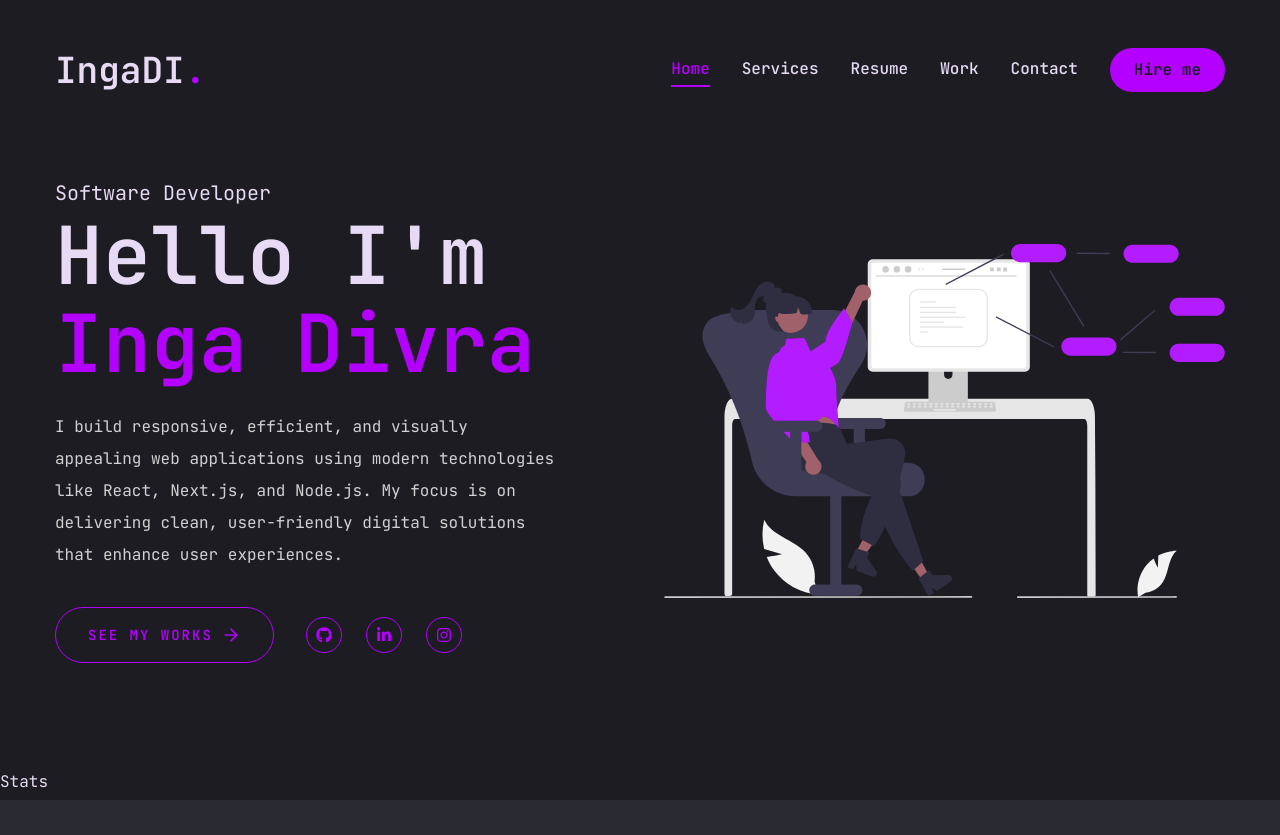
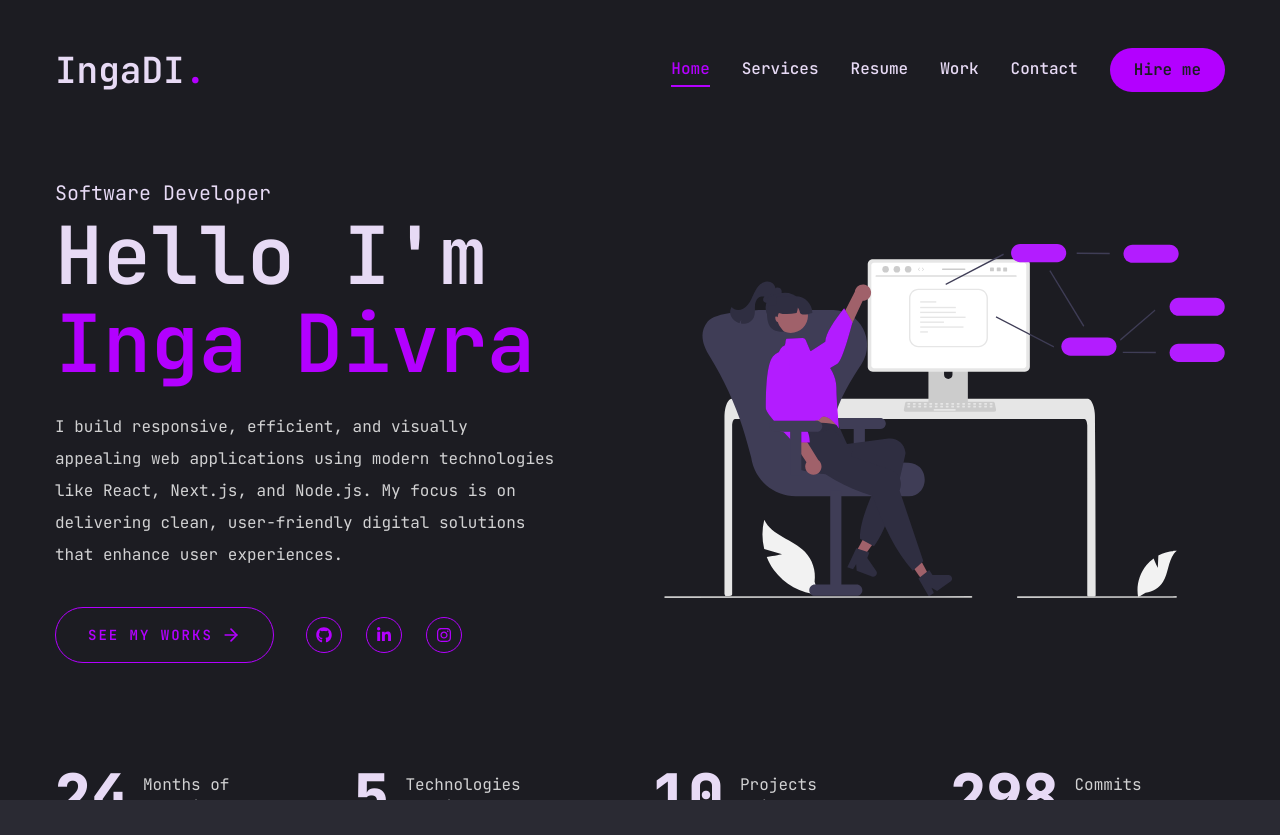
Before and after one commit to inga-divra/ingadi-portfolio, a Next.js app: page / in a window 1280 px wide. Before the commit the page ends 800 px from the top, so only its background shows below. Built offline with nearby package versions, Linux system fonts and the light colour scheme.

Commit message:
Updated the Stats component to animate the numbers using CountUp, enhancing the visual representation of statistics like months of experience, technologies studied, projects built, and commits made.

```diff
--- a/components/Stats.jsx
+++ b/components/Stats.jsx
@@ -1,10 +1,43 @@
+'use client'
 
+import CountUp from 'react-countup';
+
+const stats = [
+    {
+        num: 24,
+        text: 'Months of Experience',
+    },
+    {
+        num: 5,
+        text: 'Technologies Studied',
+    },
+    {
+        num: 10,
+        text: 'Projects Built',
+    },
+    {
+        num: 300,
+        text: 'Commits Made',
+    },
+];
 const Stats = () => {
-    return (
-        <div>
-            Stats
+    return <section className='pt-4 pb-12 xl:pt-0 xl:pb-0'>
+        <div className='container mx-auto'>
+            <div className='flex flex-wrap gap-6 max-w-[80vw] mx-auto xl:max-w-none'>
+                {stats.map((item, index) => {
+                    return <div className='flex-1 flex gap-4 items-center justify-center xl:justify-start' key={index}>
+                        <CountUp
+                            className='text-4xl xl:text-6xl font-extrabold'
+                            end={item.num}
+                            duration={5}
+                            delay={2} />
+                        <p className={`${item.text.length < 15 ? 'max-w-[100px]' : 'max-w-[150px]'
+                            } leading-snug text-white/80`}>{item.text}</p>
+                    </div>
+                })}
+            </div>
         </div>
-    )
+    </section>
 }
 
 export default Stats
```
